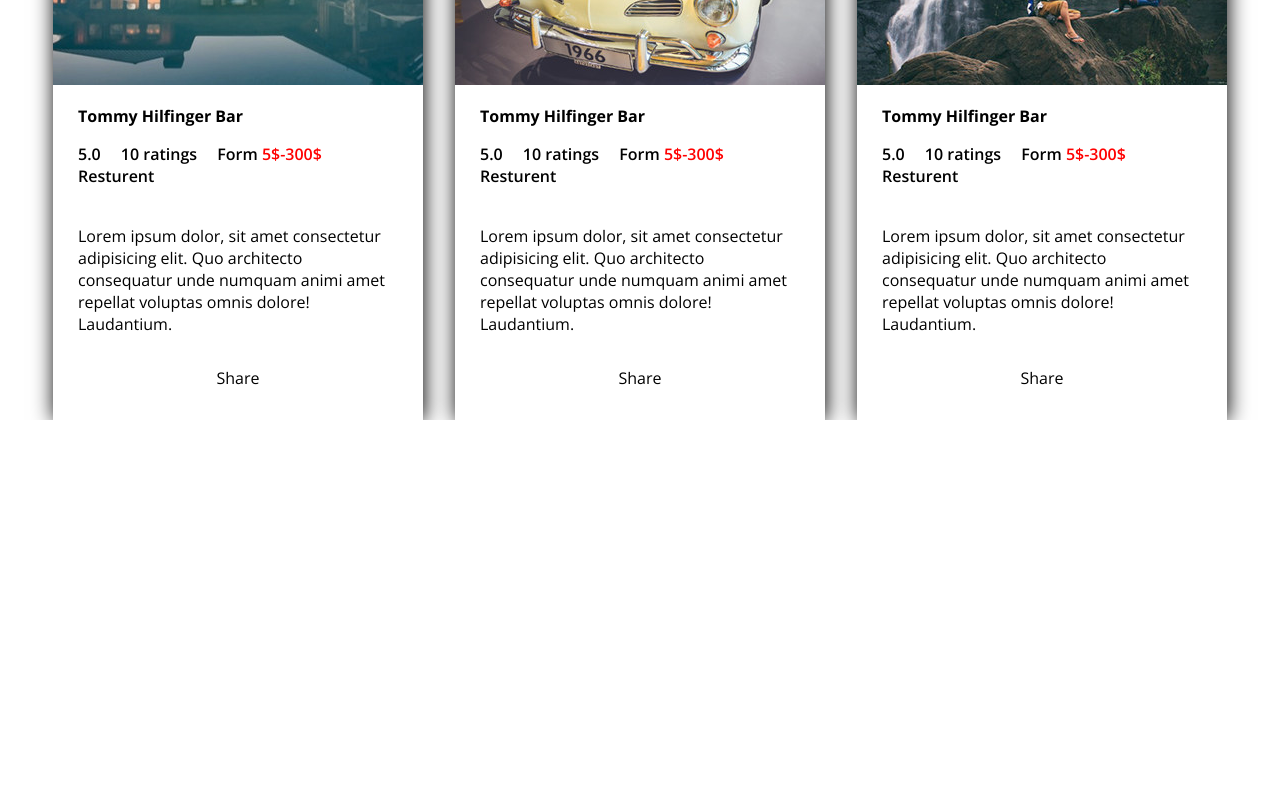
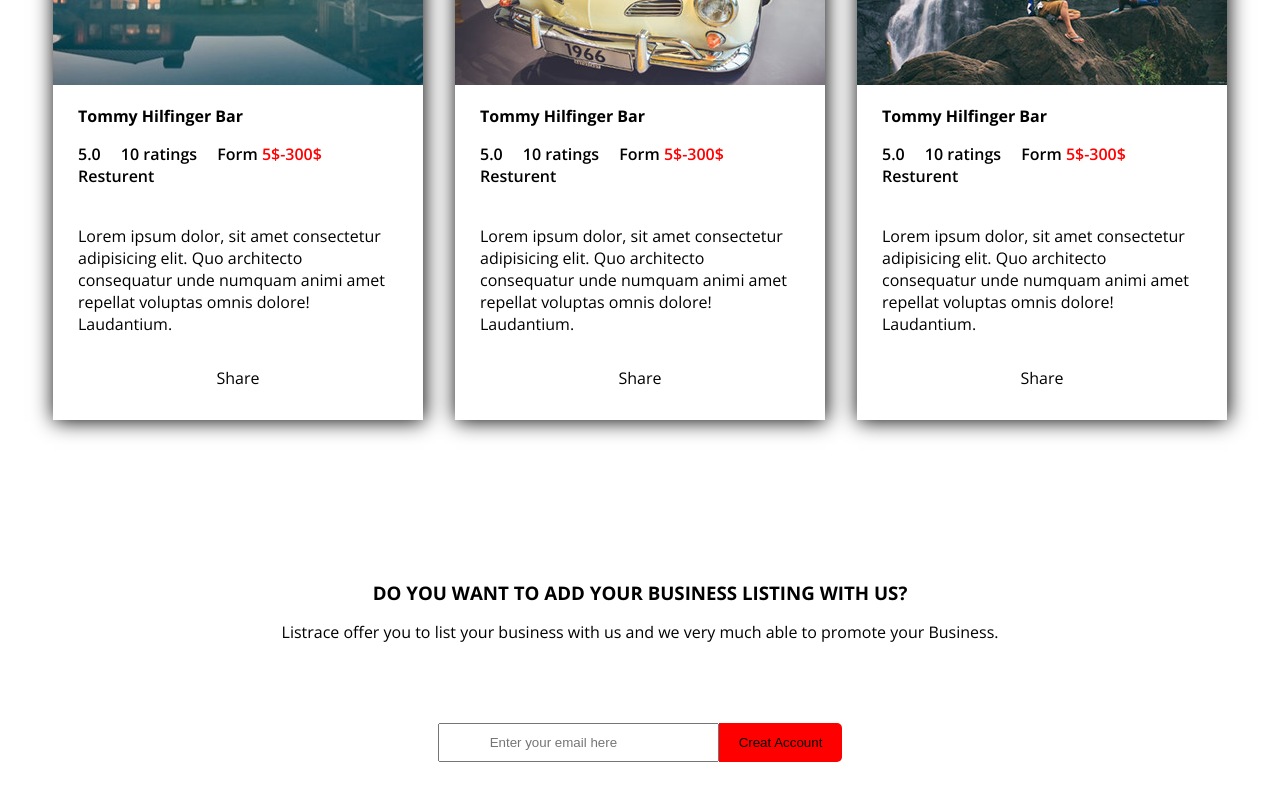
Before and after one commit to alsami6/listrace, a plain HTML site: page index.html in a window 1280 px wide. Shown: the part 2696-3496 px from the top of the page. Before the commit the page ends 3116 px from the top, so only its background shows below. Drawn offline with nearby package versions, Linux system fonts and the light colour scheme.

Commit message:
project done

```diff
--- a/index.html
+++ b/index.html
@@ -272,5 +272,20 @@
 
 
 
+    <footer>
+
+        <div class="footer-div1">
+            <h3>DO YOU WANT TO ADD YOUR BUSINESS LISTING WITH US?</h3>
+            <P>Listrace offer you to list your business with us and we very much able to promote your Business.</P>
+        </div>
+
+        <div class="div77">
+            <input type="text" placeholder="Enter your email here">
+            <button>Creat Account</button>
+        </div>
+
+    </footer>
+
+
 </body>
 </html>
--- a/style.css
+++ b/style.css
@@ -222,3 +222,36 @@ ul li{
 .card-body h4{
     margin-bottom: 1rem;
 }
+
+
+
+footer{
+    width: 85%;
+    margin: 0 auto;
+    margin-top: 10rem;
+    margin-bottom: 10rem;
+}
+
+.footer-div1 h3{
+    display: flex;
+    justify-content: center;
+}
+
+.div77{
+    display: flex;
+    justify-content: center;
+    margin-top: 5rem;
+}
+
+.div77 input{
+    padding: 10px 50px;
+}
+
+
+.div77 button{
+    padding: 0px 20px;
+    cursor: pointer;
+    background-color: red;
+    border: none;
+    border-radius: 0px 5px 5px 0px;
+}
```
